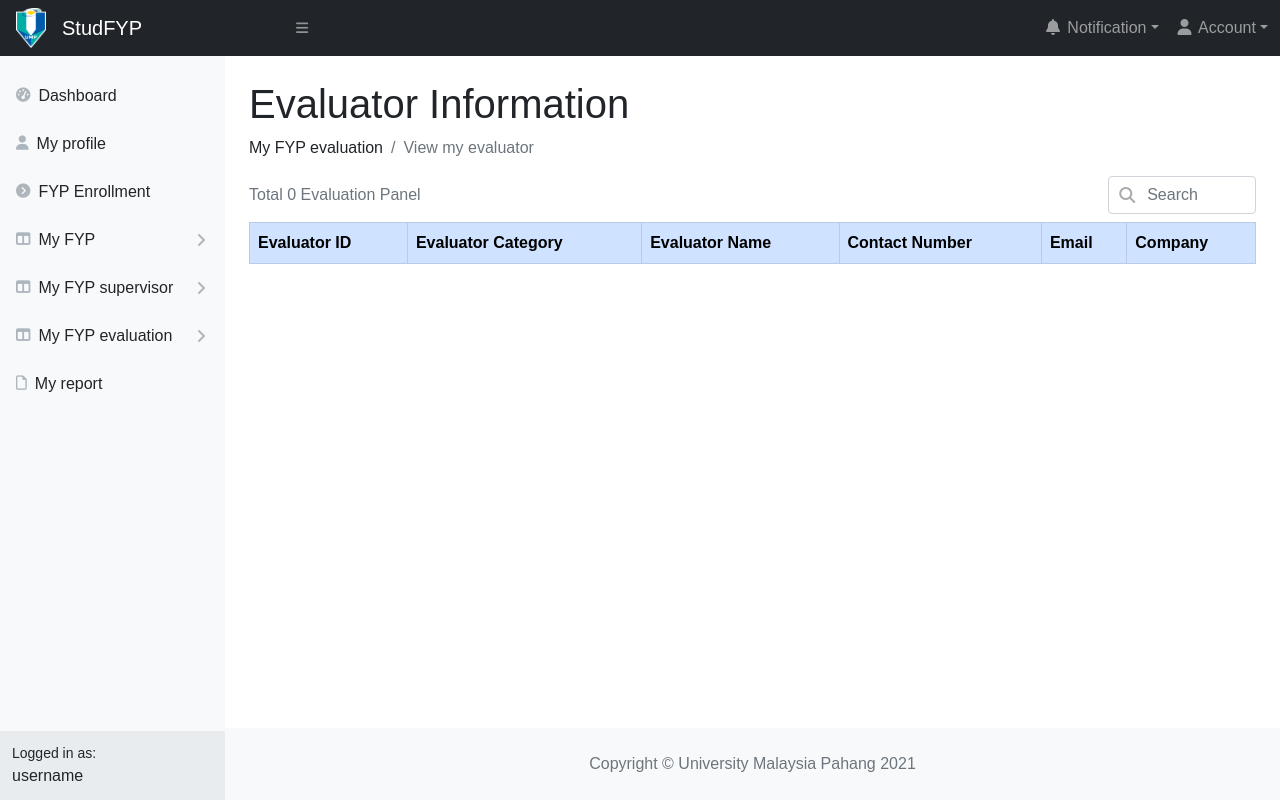
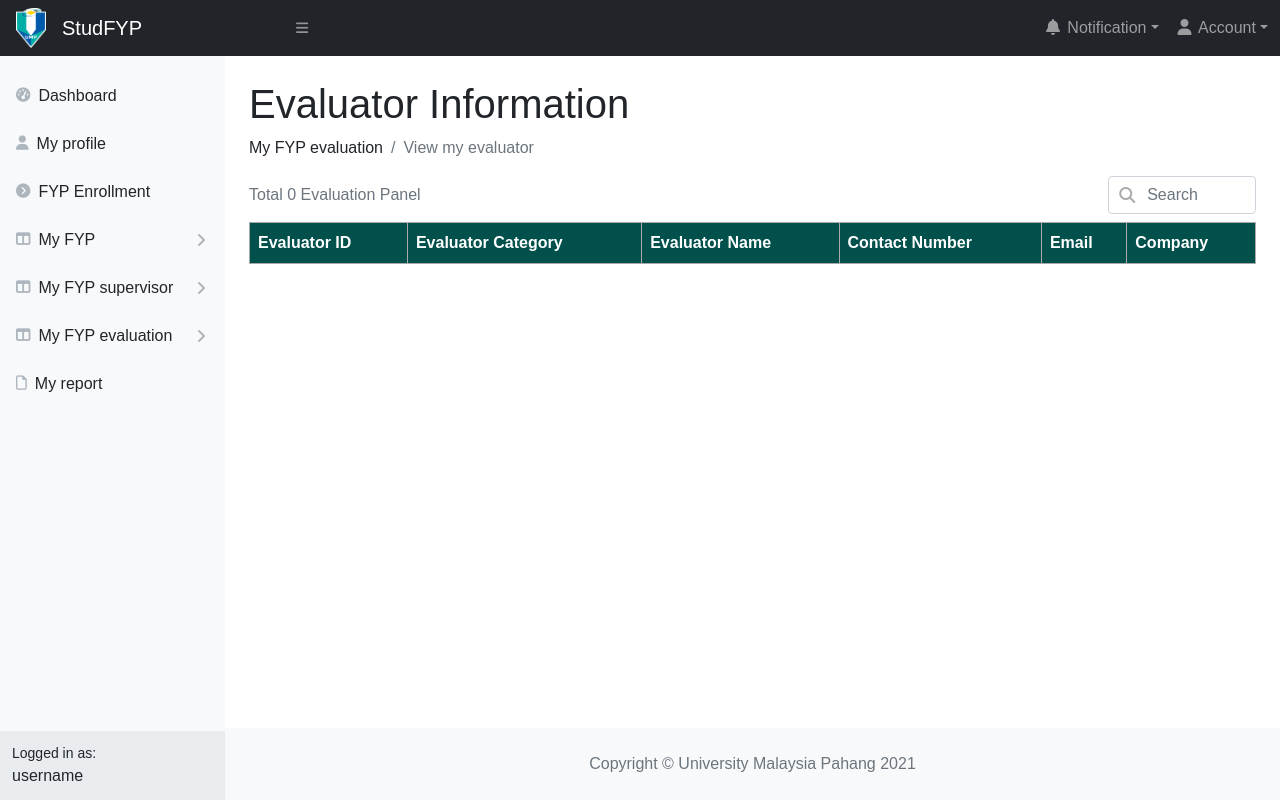
Before and after one commit to nickyui99/StudFYP_Project, a PHP site: page /html/module5/students/view_assigned_fyp.php in a window 1280 px wide. Run offline with PHP 8.4, Linux system fonts and the light colour scheme; data that the repository does not hold is empty; some libraries are stand-ins or nearby versions.

Commit message:
Updated by Nicholas

```diff
--- a/css/module_5.css
+++ b/css/module_5.css
@@ -13,3 +13,15 @@
     pointer-events: none;
     color: #aaa;
 }
+thead{
+    border: 1px darkgrey solid;
+}
+tbody{
+    font-size: 14px;
+    border: 1px darkgrey solid;
+}
+
+.header-bg{
+    background-color: rgb(1, 80, 76);
+    color: white;
+}
--- a/html/module5/students/view_assigned_fyp.php
+++ b/html/module5/students/view_assigned_fyp.php
@@ -29,6 +29,7 @@ include '../DAO/StudentDataService.php';
     <link rel="stylesheet" href="../../../css/module_5.css" />
 
     <!-- JS -->
+    <script src="../../../js/module_5.js"></script>
 </head>
 
 <body class="sb-nav-fixed">
@@ -257,14 +258,14 @@ include '../DAO/StudentDataService.php';
                         <div class="form-outline col-sm-2">
                             <div class="form-group has-search">
                                 <span class="fa fa-search form-control-feedback"></span>
-                                <input type="text" class="form-control" placeholder="Search">
+                                <input type="text" id="myInput" class="form-control" onkeyup="myFunction()" placeholder="Search">
                             </div>
                         </div>
                     </div>
 
                     <table class="table table-bordered table-striped">
                         <thead>
-                            <tr class="table-primary">
+                            <tr class="header-bg">
                                 <th scope="col ">Evaluator ID</th>
                                 <th scope="col">Evaluator Category</th>
                                 <th scope="col">Evaluator Name</th>
--- a/js/module_5.js
+++ b/js/module_5.js
@@ -0,0 +1,21 @@
+function myFunction() {
+    // Declare variables
+    var input, filter, table, tr, td, i, txtValue;
+    input = document.getElementById("myInput");
+    filter = input.value.toUpperCase();
+    table = document.getElementById("evaluatorTable");
+    tr = table.getElementsByTagName("tr");
+
+    // Loop through all table rows, and hide those who don't match the search query
+    for (i = 0; i < tr.length; i++) {
+      td = tr[i].getElementsByTagName("td")[0];
+      if (td) {
+        txtValue = td.textContent || td.innerText;
+        if (txtValue.toUpperCase().indexOf(filter) > -1) {
+          tr[i].style.display = "";
+        } else {
+          tr[i].style.display = "none";
+        }
+      }
+    }
+  }
```
